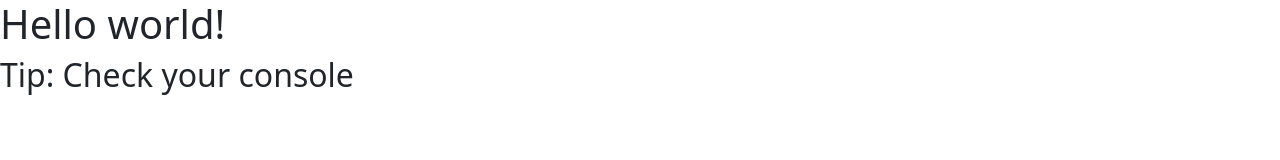
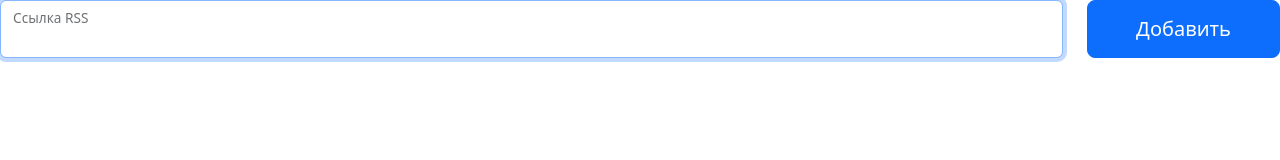
Before and after one commit to MarinaRodina/frontend-project-11, a website built with webpack: page index.html in a window 1280 px wide. Built offline with nearby package versions, Linux system fonts and the light colour scheme.

Commit message:
change index.html

```diff
--- a/index.html
+++ b/index.html
@@ -4,12 +4,24 @@
 <head>
     <meta charset="utf-8" />
     <meta name="viewport" content="width=device-width, initial-scale=1">
-    <title>Webpack App</title>
+    <title>Hexlet Frontend Project</title>
 </head>
 
 <body>
-    <h1>Hello world!</h1>
-    <h2>Tip: Check your console</h2>
+    <form action="" class="rss-form text-body">
+        <div class="row">
+            <div class="col">
+                <div class="form-floating">
+                    <input id="url-input" autofocus="" required="" name="url" aria-label="url"
+                        class="form-control w-100" placeholder="ссылка RSS" autocomplete="off">
+                    <label for="url-input">Ссылка RSS</label>
+                </div>
+            </div>
+            <div class="col-auto">
+                <button type="submit" aria-label="add" class="h-100 btn btn-lg btn-primary px-sm-5">Добавить</button>
+            </div>
+        </div>
+    </form>
 </body>
 
 </html>
```
